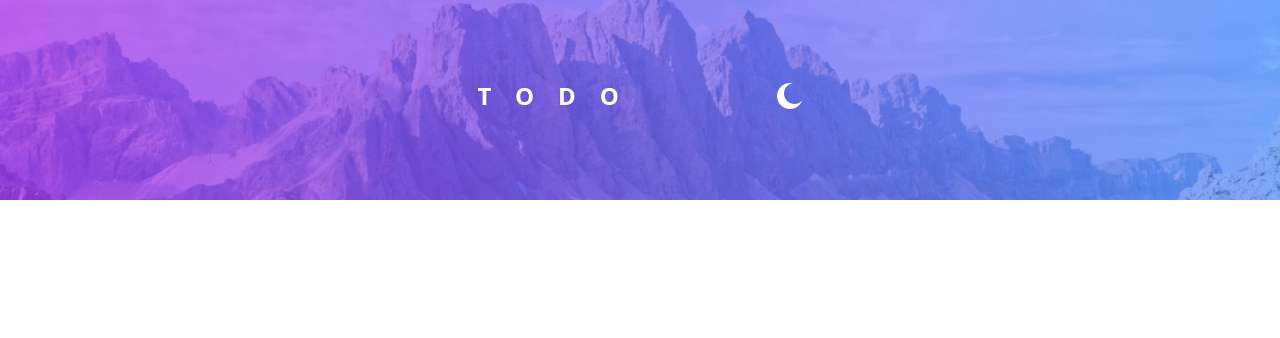
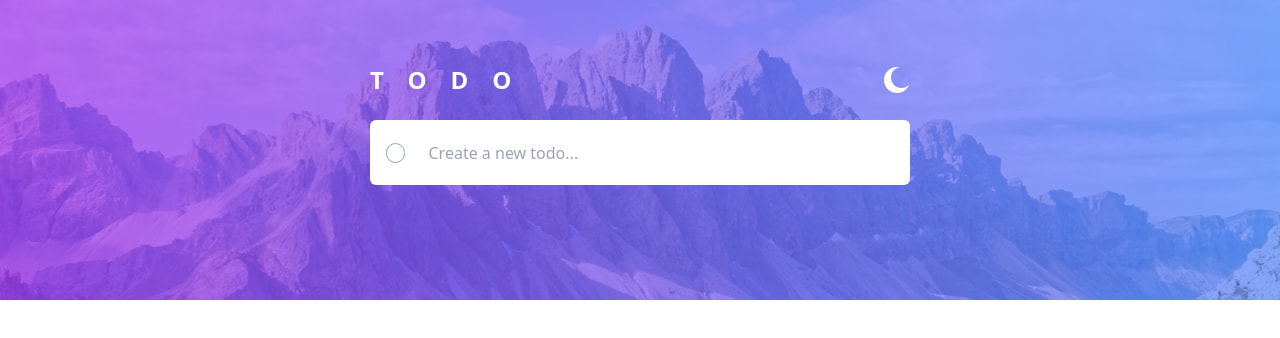
Before and after one commit to andrewsanc/todo-ts-react, a React (Vite) app: page / in a window 1280 px wide. Shown: the top 338 px of the page. Built offline with nearby package versions, Linux system fonts and the light colour scheme.

Commit message:
feat. added Todo form component. added boilerplate Todo component

```diff
--- a/src/App.tsx
+++ b/src/App.tsx
@@ -1,20 +1,26 @@
 import { useState } from "react";
-import { TodoType } from "./types/types";
+import { FormDataType, TodoType } from "./types/types";
 import Todo from "./components/todo";
 import Header from "./components/header";
 import HeroImage from "./components/ui/hero-image";
+import TodoForm from "./components/todo-form";
 
 export default function App() {
-  const [todos, setTodos] = useState<TodoType[]>([
-    { title: "my todo", isComplete: false },
-  ]);
+  const [todos, setTodos] = useState<TodoType[]>([]);
+
+  function addTodo(formData: FormDataType) {
+    const { title } = formData;
+    setTodos([{ title, isComplete: false }, ...todos]);
+  }
 
   return (
-    <div className="h-screen relative flex flex-col items-center sm:w-full">
+    <div className="h-screen relative flex flex-col items-center sm:w-full gap-6">
       <HeroImage />
       <Header />
-      {/* <TodoForm /> */}
-      {/* <div>{todos && todos.map((todo) => <Todo todo={todo} />)}</div> */}
+      <TodoForm addTodo={addTodo} />
+      <div className="flex flex-col bg-white rounded-md sm:w-[540px] w-[325px]">
+        {todos && todos.map((todo, i) => <Todo todo={todo} key={i} />)}
+      </div>
     </div>
   );
 }
--- a/src/components/header.tsx
+++ b/src/components/header.tsx
@@ -3,7 +3,7 @@ import IconButton from "./ui/icon-button";
 
 export default function Header() {
   return (
-    <div className="flex justify-between items-center w-[325px] sm:max-w-[375px] my-20">
+    <div className="flex justify-between items-center w-[325px] sm:w-[540px] mt-16">
       <h1 className="font-semibold text-2xl tracking-[1rem] sm:tracking-[1.5rem] text-white">
         TODO
       </h1>
--- /dev/null
+++ b/src/components/todo-form.tsx
@@ -0,0 +1,34 @@
+import { useState } from "react";
+import { FormDataType } from "../types/types";
+import Circle from "./ui/circle";
+
+interface TodoFormProp {
+  addTodo: (formData: FormDataType) => void;
+}
+
+export default function TodoForm(props: TodoFormProp) {
+  const { addTodo } = props;
+  const [todoTitle, setTodoTitle] = useState<string>("");
+
+  function handleOnSubmit(e: React.FormEvent<HTMLFormElement>) {
+    e.preventDefault();
+    addTodo({ title: todoTitle });
+    setTodoTitle("");
+  }
+
+  return (
+    <form onSubmit={handleOnSubmit}>
+      <div className="flex items-center bg-white rounded-md sm:w-[540px] w-[325px] sm:h-[65px] h-[50px] px-4 gap-6">
+        <Circle />
+        <input
+          className="w-full text-slate-400 rounded-md active:border-none sm:h-[65px] h-[50px] focus:outline-none focus:text-slate-900"
+          type="text"
+          placeholder="Create a new todo..."
+          name="title"
+          value={todoTitle}
+          onChange={(e) => setTodoTitle(e.target.value)}
+        />
+      </div>
+    </form>
+  );
+}
--- /dev/null
+++ b/src/components/ui/circle.tsx
@@ -0,0 +1,5 @@
+export default function Circle() {
+  return (
+    <div className="rounded-full border-slate-400 w-[20px] h-[20px] border"></div>
+  );
+}
--- a/src/components/ui/hero-image.tsx
+++ b/src/components/ui/hero-image.tsx
@@ -2,7 +2,7 @@ import BgLight from "../../assets/bg-desktop-light.jpg";
 
 export default function HeroImage() {
   return (
-    <div className="absolute w-full sm:h-[200px] h-[300px] bg-center bg-no-repeat -z-10">
+    <div className="absolute w-full h-[200px] sm:h-[300px] bg-center bg-no-repeat -z-10">
       <img className="w-full h-full object-cover" src={BgLight} />
     </div>
   );
--- a/src/components/ui/icon-button.tsx
+++ b/src/components/ui/icon-button.tsx
@@ -6,7 +6,6 @@ interface IconButtonProps {
 
 export default function IconButton(props: IconButtonProps) {
   const { icon } = props;
-  console.log(icon);
 
   return (
     <div className="flex gap-4">
--- a/src/types/types.ts
+++ b/src/types/types.ts
@@ -2,3 +2,7 @@ export type TodoType = {
   title: string;
   isComplete: boolean;
 };
+
+export type FormDataType = {
+  title: string;
+};
```
